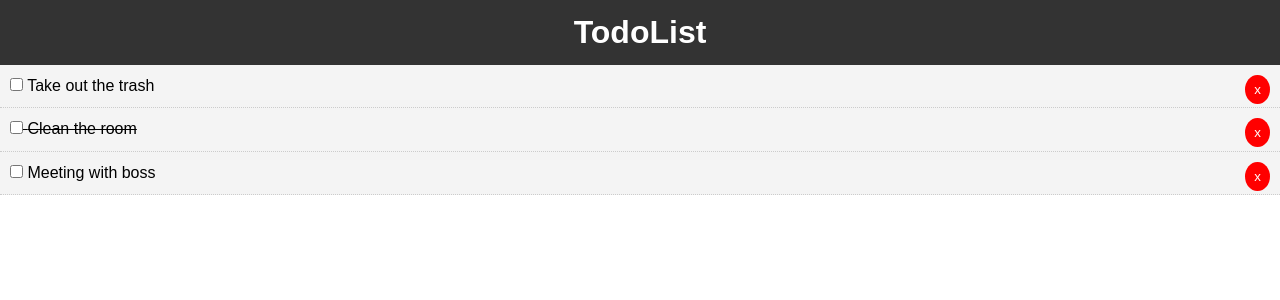
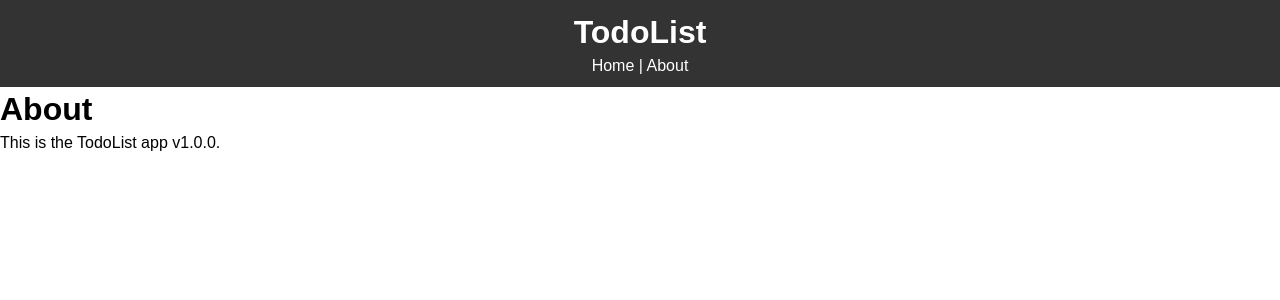
Before and after one commit to jamesob131/reactCC, a React (Create React App) app: page /about in a window 1280 px wide. Shown: the top 300 px of the page. Built offline with nearby package versions, Linux system fonts and the light colour scheme.

Commit message:
added router and about page

```diff
--- a/package.json
+++ b/package.json
@@ -10,6 +10,7 @@
     "prop-types": "^15.7.2",
     "react": "^16.12.0",
     "react-dom": "^16.12.0",
+    "react-router-dom": "^5.1.2",
     "react-scripts": "^3.3.0"
   },
   "scripts": {
--- a/src/App.js
+++ b/src/App.js
@@ -1,8 +1,11 @@
 import React, { Component } from 'react';
+import { BrowserRouter as Router, Route} from 'react-router-dom';
 import './components/Todos'
 import './App.css';
 import Todos from './components/Todos';
 import Header from './components/layout/Header';
+import About from './components/pages/About';
+
 
 class App extends Component {
   state = {
@@ -45,13 +48,22 @@
   render(){
     console.log(this.state);
     return (
+      <Router>
         <div className="App">
+          <div className="container">
             <Header />
+            <Route exact path="/" render={props => (
+              <React.Fragment>
                 <Todos  todos={this.state.todos}
                 markComplete={this.markComplete}
                 delTodo={this.delTodo}
                 />
+              </React.Fragment>
+            )} />
+            <Route path="/about" component={About} />
           </div>
+        </div>
+      </Router>
     );
   }
 }
--- a/src/components/layout/Header.js
+++ b/src/components/layout/Header.js
@@ -1,18 +1,25 @@
 import React from 'react';
+import { Link } from 'react-router-dom';
 
 function Header() {
     return(
         <header style={headerStyle}>
             <h1>TodoList</h1>
+            <Link style={linkStyle} to="/">Home</Link> | <Link style={linkStyle} to="/about">About</Link>
         </header>
     )
 }
 
-const headerStyle ={
+const headerStyle = {
     background: '#333',
     color: '#fff',
     textAlign: 'center',
     padding: '10px'
 }
 
+const linkStyle = {
+    color: '#fff',
+    textDecoration: 'none'
+}
+
 export default Header;
--- /dev/null
+++ b/src/components/pages/About.js
@@ -0,0 +1,12 @@
+import React from 'react'
+
+function About() {
+    return (
+        <React.Fragment>
+            <h1> About </h1>
+            <p>This is the TodoList app v1.0.0.</p>
+        </React.Fragment>
+    )
+}
+
+export default About;
```
Also changed, not shown: 1 other file (tests, documents, lock files or other folders). Lines whose indentation alone changed are shown as unchanged.
